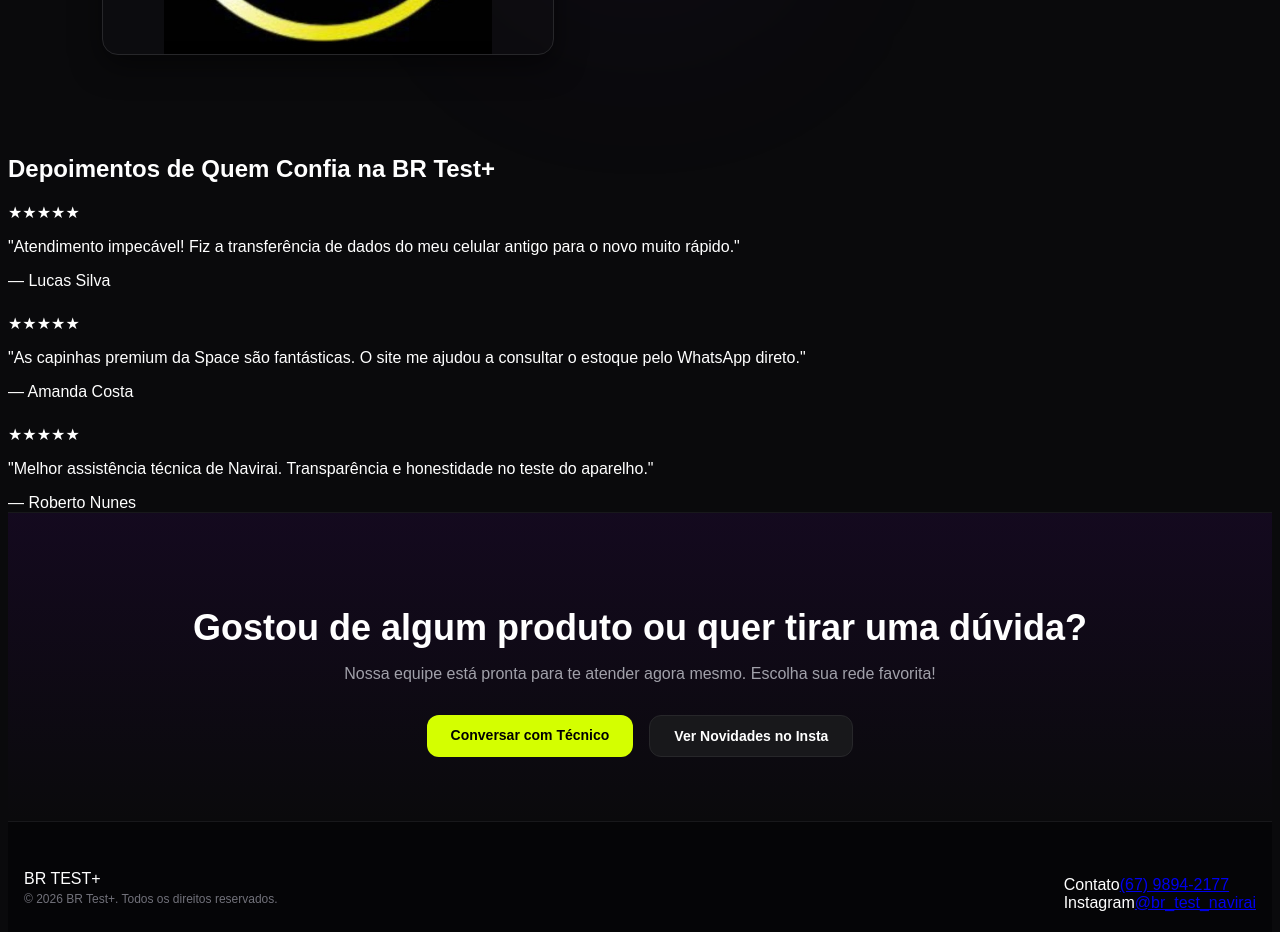
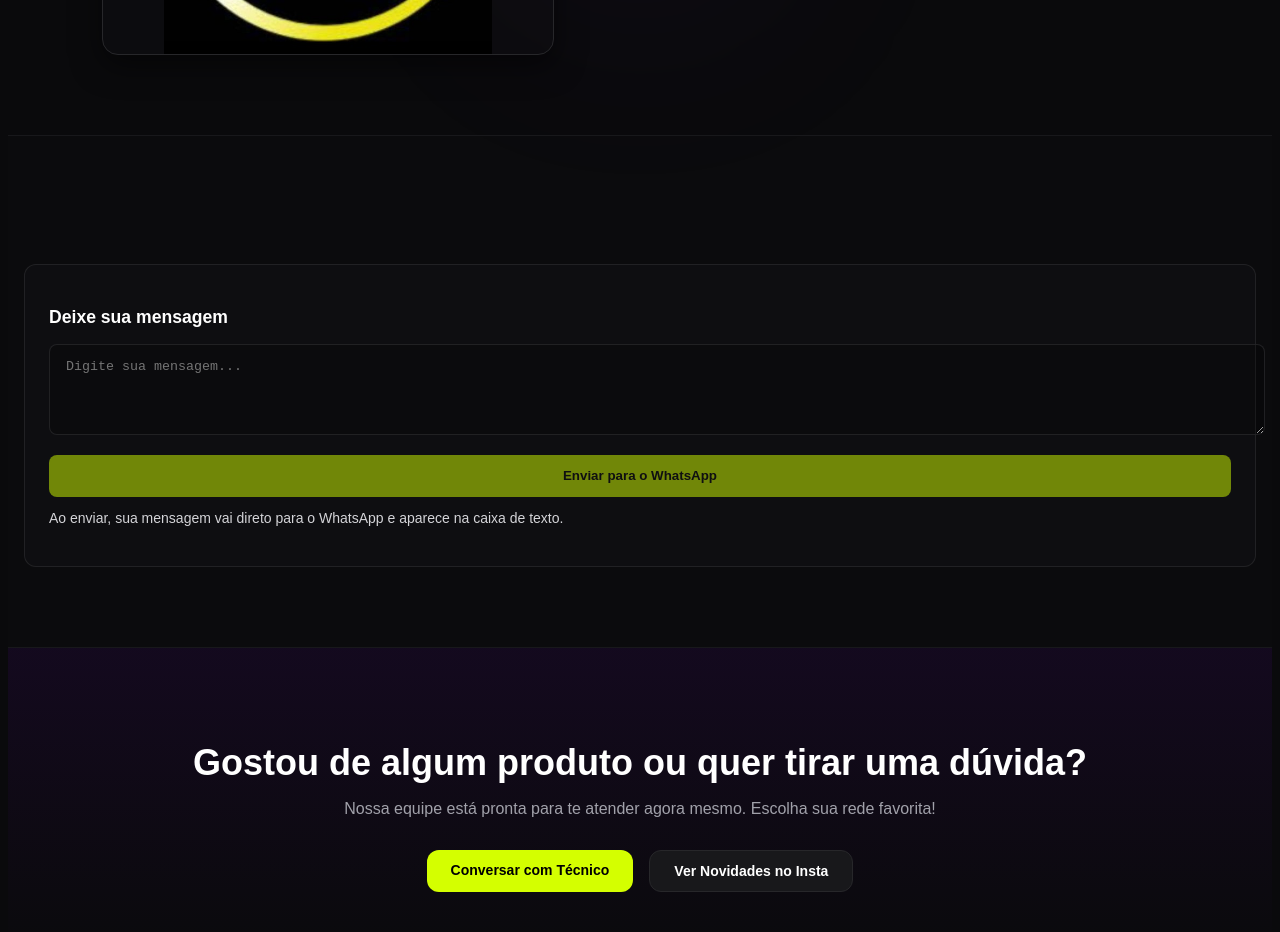
Before and after one commit to BrunoSevero-188/Br.test-plus, a Next.js app: page / in a window 1280 px wide. Shown: the part 5940-6872 px from the top of the page. Built offline with nearby package versions, Linux system fonts and the light colour scheme.

Commit message:
Adição de Comentar no Zap

```diff
--- a/src/CSS/Reviews.module.css
+++ b/src/CSS/Reviews.module.css
@@ -1,44 +1,28 @@
-.reviewsSection {
+.section {
   padding-top: 5rem;
-  /* py-20 (80px) */
   padding-bottom: 5rem;
   padding-left: 1rem;
-  /* px-4 (16px) */
   padding-right: 1rem;
   background-color: rgba(24, 24, 27, 0.1);
-  /* bg-zinc-900/10 */
   border-top: 1px solid #18181b;
-  /* border-t border-zinc-900 */
 }
 
-/* O container adicionado para dar o limite de largura e centralizar na tela */
-.container {
+.content {
   max-width: 80rem;
-  /* max-w-7xl (1120px) */
   margin-left: auto;
-  /* mx-auto */
   margin-right: auto;
 }
 
-.header {
+.heading {
   text-align: center;
-  /* text-center */
   margin-bottom: 3rem;
-  /* mb-12 (48px) */
+  font-size: 1.25rem;
+  font-weight: 700;
+  color: #a1a1aa;
+  text-transform: uppercase;
+  letter-spacing: 0.1em;
 }
 
-.title {
-  font-size: 1.25rem;
-  /* text-xl */
-  font-weight: 700;
-  /* font-bold */
-  color: #a1a1aa;
-  /* text-zinc-400 */
-  text-transform: uppercase;
-  /* uppercase */
-  letter-spacing: 0.1em;
-  /* tracking-widest */
-}
 
 .grid {
   display: grid;
@@ -96,13 +80,71 @@
 
 /* Media Query para telas maiores (Responsividade do título e colunas) */
 @media (min-width: 768px) {
-  .title {
+  .heading {
     font-size: 1.5rem;
-    /* md:text-2xl */
   }
 
   .grid {
     grid-template-cols: repeat(3, minmax(0, 1fr));
-    /* md:grid-cols-3 */
   }
 }
+
+.formWrapper {
+  margin-top: 3rem;
+  padding: 1.5rem;
+  background-color: rgba(24, 24, 27, 0.3);
+  border: 1px solid rgba(39, 39, 42, 0.8);
+  border-radius: 0.75rem;
+}
+
+.formTitle {
+  font-size: 1.1rem;
+  font-weight: 700;
+  color: #ffffff;
+  margin-bottom: 1rem;
+}
+
+.textarea {
+  width: 100%;
+  resize: vertical;
+  padding: 0.9rem 1rem;
+  border-radius: 0.5rem;
+  border: 1px solid rgba(39, 39, 42, 0.8);
+  background: rgba(0, 0, 0, 0.2);
+  color: #ffffff;
+  outline: none;
+}
+
+.textarea:focus {
+  border-color: rgba(212, 255, 0, 0.8);
+  box-shadow: 0 0 0 3px rgba(212, 255, 0, 0.15);
+}
+
+.sendButton {
+  margin-top: 1rem;
+  width: 100%;
+  padding: 0.85rem 1rem;
+  border: none;
+  border-radius: 0.5rem;
+  background-color: #d4ff00;
+  color: #111;
+  font-weight: 700;
+  cursor: pointer;
+  transition: transform 0.05s ease-in-out, opacity 0.15s ease-in-out;
+}
+
+.sendButton:disabled {
+  opacity: 0.5;
+  cursor: not-allowed;
+}
+
+.sendButton:active {
+  transform: translateY(1px);
+}
+
+.formHint {
+  margin-top: 0.75rem;
+  color: #d4d4d8;
+  font-size: 0.875rem;
+  line-height: 1.4;
+}
--- a/src/app/page.tsx
+++ b/src/app/page.tsx
@@ -42,7 +42,7 @@ export default function Home() {
           description="A BR Test+ é referência em soluções inteligentes para o seu smartphone. Atuamos com a venda de acessórios premium homologados, suporte especializado e rotinas técnicas minuciosas para garantir o melhor desempenho e segurança dos seus dados. Nosso compromisso é entregar confiança, transparência e agilidade em cada atendimento."
         />
 
-        <Reviews title="Depoimentos de Quem Confia na BR Test+" />
+        <Reviews />
 
         <CTA
           title="Gostou de algum produto ou quer tirar uma dúvida?"
--- a/src/components/Reviews.tsx
+++ b/src/components/Reviews.tsx
@@ -1,4 +1,7 @@
-import { REVIEWS } from "@/data/mockData";
+"use client";
+
+import React from "react";
+import { COMPANY_INFO, REVIEWS } from "@/data/mockData";
 import styles from "@/CSS/Reviews.module.css";
 
 interface Review {
@@ -8,31 +11,49 @@ interface Review {
   name: string;
 }
 
-interface ReviewsProps {
+export default function Reviews({
+}: {
   title?: string;
   reviews?: Review[];
-}
+}) {
+  const [message, setMessage] = React.useState<string>("");
 
-export default function Reviews({
-  title = "O que dizem nossos clientes",
-  reviews = REVIEWS
-}: ReviewsProps) {
+  const handleSend = () => {
+    const trimmed = message.trim();
+    if (!trimmed) return;
+
+    // COMPANY_INFO.whatsapp já vem no formato: https://wa.me/<telefone>
+    // Vamos adicionar o parâmetro text= para a mensagem aparecer na caixa de texto do WhatsApp.
+    const url = `${COMPANY_INFO.whatsapp}?text=${encodeURIComponent(trimmed)}`;
+
+    window.open(url, "_blank", "noopener,noreferrer");
+  };
+
   return (
     <section className={styles.section}>
-      <div className={styles.content}>
-        <h2 className={styles.heading}>{title}</h2>
-      </div>
 
-      <div className={styles.grid}>
-        {reviews.map((review) => (
-          <div key={review.id} className={styles.reviewCard}>
-            <div className={styles.rating}>
-              {"★".repeat(review.rating)}
-            </div>
-            <p className={styles.reviewText}>"{review.text}"</p>
-            <span className={styles.reviewName}>— {review.name}</span>
-          </div>
-        ))}
+      <div className={styles.formWrapper}>
+        <h3 className={styles.formTitle}>Deixe sua mensagem</h3>
+        <textarea
+          className={styles.textarea}
+          placeholder="Digite sua mensagem..."
+          value={message}
+          onChange={(e) => setMessage(e.target.value)}
+          rows={4}
+        />
+        <button
+          className={styles.sendButton}
+          type="button"
+          onClick={handleSend}
+          disabled={!message.trim()}
+        >
+          Enviar para o WhatsApp
+        </button>
+
+        <p className={styles.formHint}>
+          Ao enviar, sua mensagem vai direto para o WhatsApp e aparece na caixa
+          de texto.
+        </p>
       </div>
     </section>
   );
```
Also changed, not shown: 1 other file (tests, documents, lock files or other folders).
